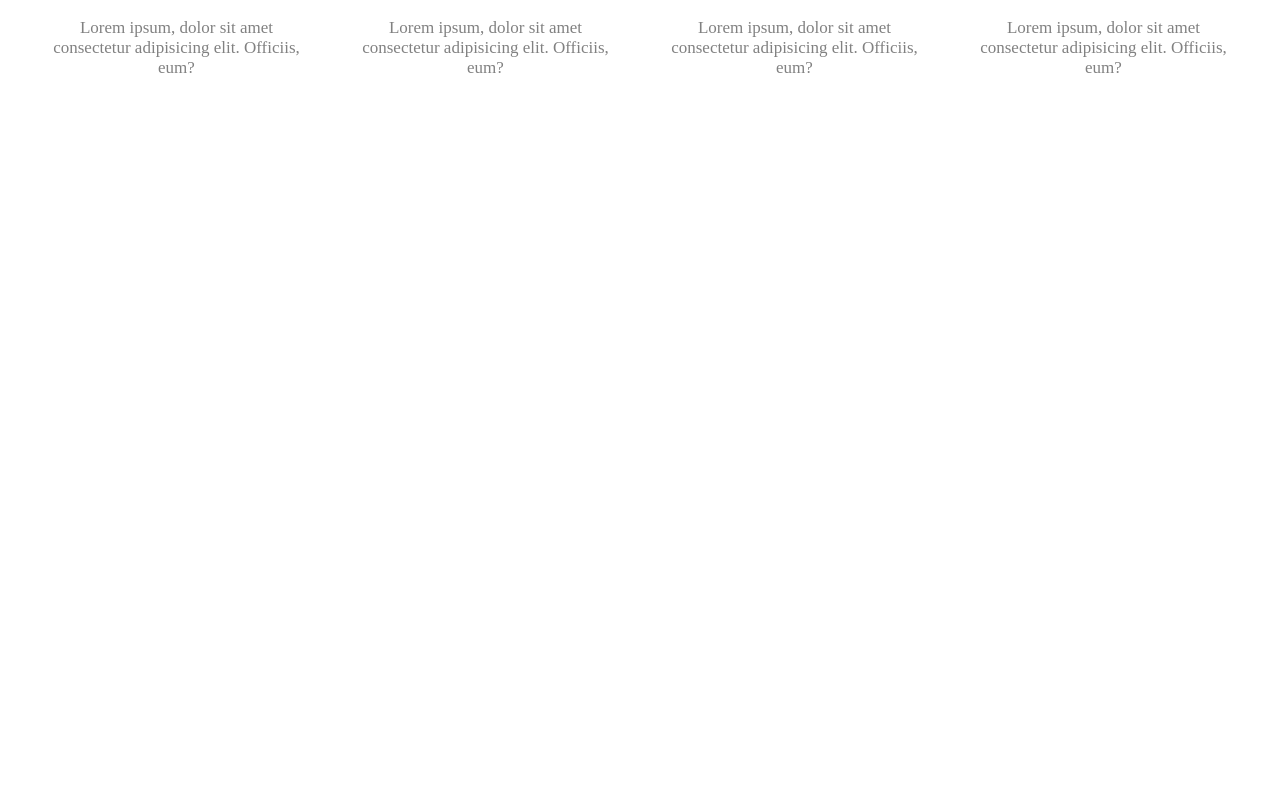
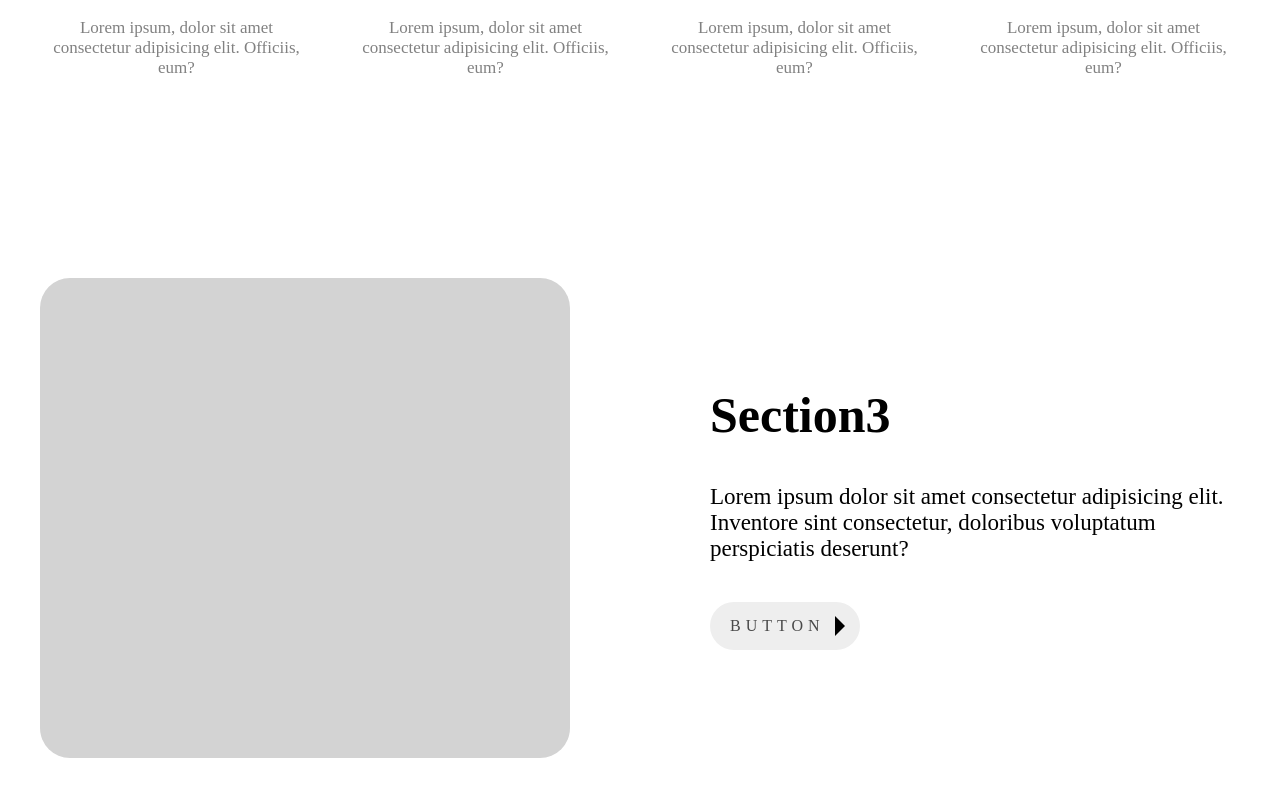
Before and after one commit to handaehee93/React-Responsive-Web, a React (Create React App) app: page / in a window 1280 px wide. Shown: the part 1298-2094 px from the top of the page. Before the commit the page ends 1476 px from the top, so only its background shows below. Built offline with nearby package versions, Linux system fonts and the light colour scheme; a web font is replaced by a local one.

Commit message:
<Section 3 컴포넌트 완성>

```diff
--- a/src/App.css
+++ b/src/App.css
@@ -68,7 +68,7 @@ header {
   flex-direction: column;
   justify-content: center;
   height: 100%;
-  border: 1px solid;
+
 }
 
 .section1 .content h2 {
@@ -155,3 +155,65 @@ header {
   color: #818181;
   margin-top: 20px;
 }
+
+.section3 {
+  position: relative;
+  padding: 10rem 0;
+  max-width: 1200px;
+  margin:auto;
+}
+
+.section3 .inner {
+  display: flex;
+  align-items: center;
+}
+
+
+
+.section3 .inner .image_wrap {
+  width: 600px;
+  height: 480px;
+  background-color: #d3d3d3;
+  border-radius: 30px;
+  margin-right: 140px;
+}
+
+.section3 .inner .text_wrap {
+  width: 600px;
+}
+
+.section3 .inner .text_wrap h2 {
+  font-size: 5rem;
+}
+
+.section3 .inner .text_wrap p {
+  font-size: 2.3rem;
+  font-weight: 200;
+  margin: 40px 0;
+}
+
+.section3 .inner a {
+  position: relative;
+  display: inline-block;
+  padding: 0 2rem;
+  background-color: #eee;
+  width: 15rem;
+  font-size: 1.6rem;
+  line-height: 3;
+  text-transform: uppercase;
+  letter-spacing: 0.5rem;
+  font-weight: 500;
+  border-radius: 3rem;
+}
+
+.section3 .inner a:after {
+  position: absolute;
+  display: block;
+  content: '';
+  border-top: 10px solid transparent;
+  border-left: 10px solid black;
+  border-bottom: 10px solid transparent;
+  top: 50%;
+  right: 15px;
+  transform:translateY(-50%);
+}
--- a/src/App.js
+++ b/src/App.js
@@ -2,12 +2,14 @@ import './App.css';
 import Header from './componets/Header';
 import Section1 from './componets/Section1';
 import Section2 from './componets/Section2';
+import Section3 from './componets/Section3';
 function App() {
   return (
     <div className="App">
       <Header />
       <Section1 />
       <Section2 />
+      <Section3 />
     </div>
   );
 }
--- /dev/null
+++ b/src/componets/Section3.jsx
@@ -0,0 +1,22 @@
+import React from 'react'
+
+export default function Section3() {
+  return (
+    <div className='section3'>
+      <div className='inner'>
+        <div className='image_wrap'>
+          <img src="" alt="" />
+        </div>
+        <div className='text_wrap'>
+          <h2>Section3</h2>
+          <p>
+            Lorem ipsum dolor sit amet consectetur adipisicing elit. Inventore sint consectetur, doloribus voluptatum perspiciatis deserunt?
+          </p>
+          <a href="#">
+            <span>button</span>
+          </a>
+        </div>
+      </div>
+    </div>
+  )
+}
```
